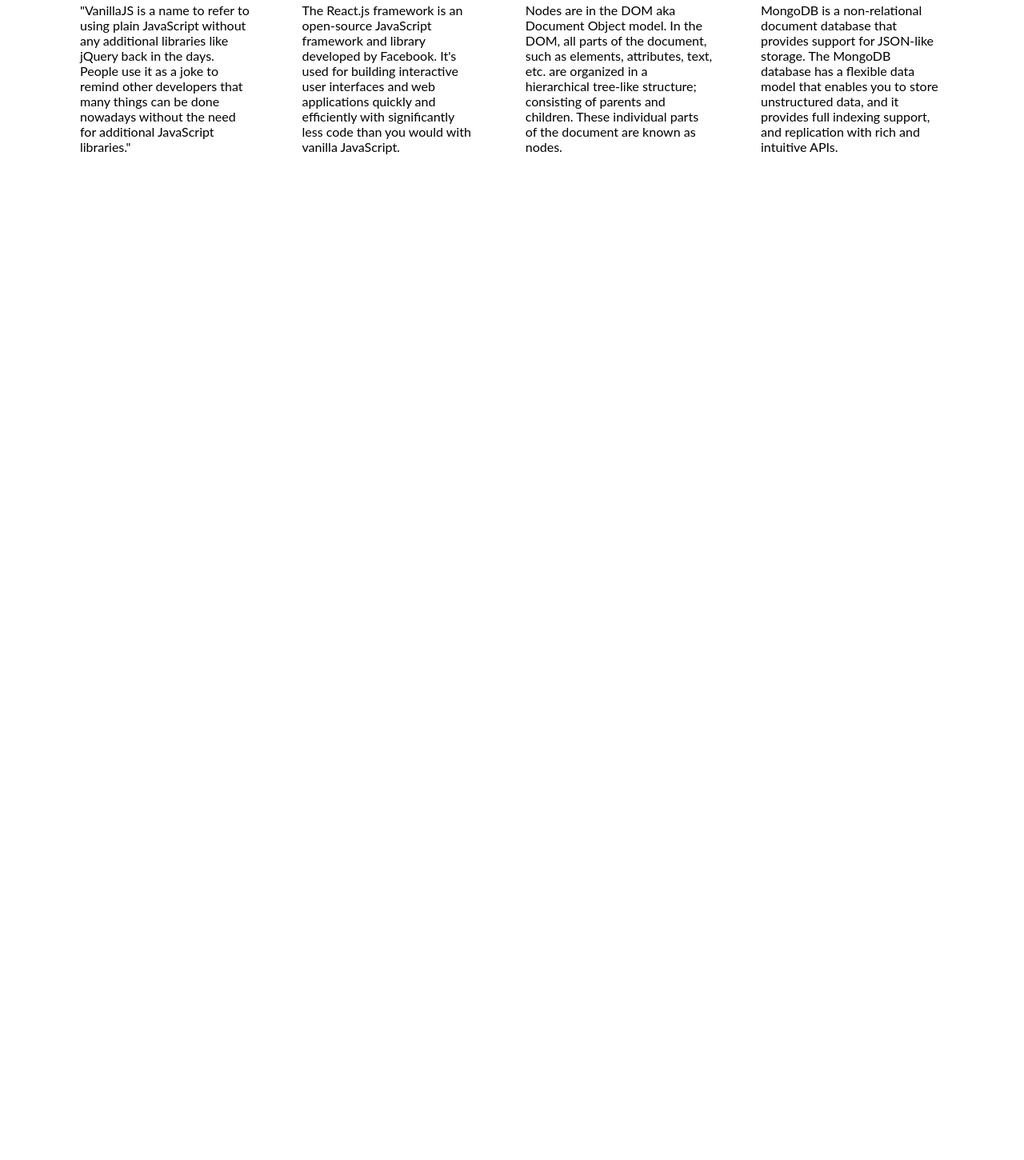
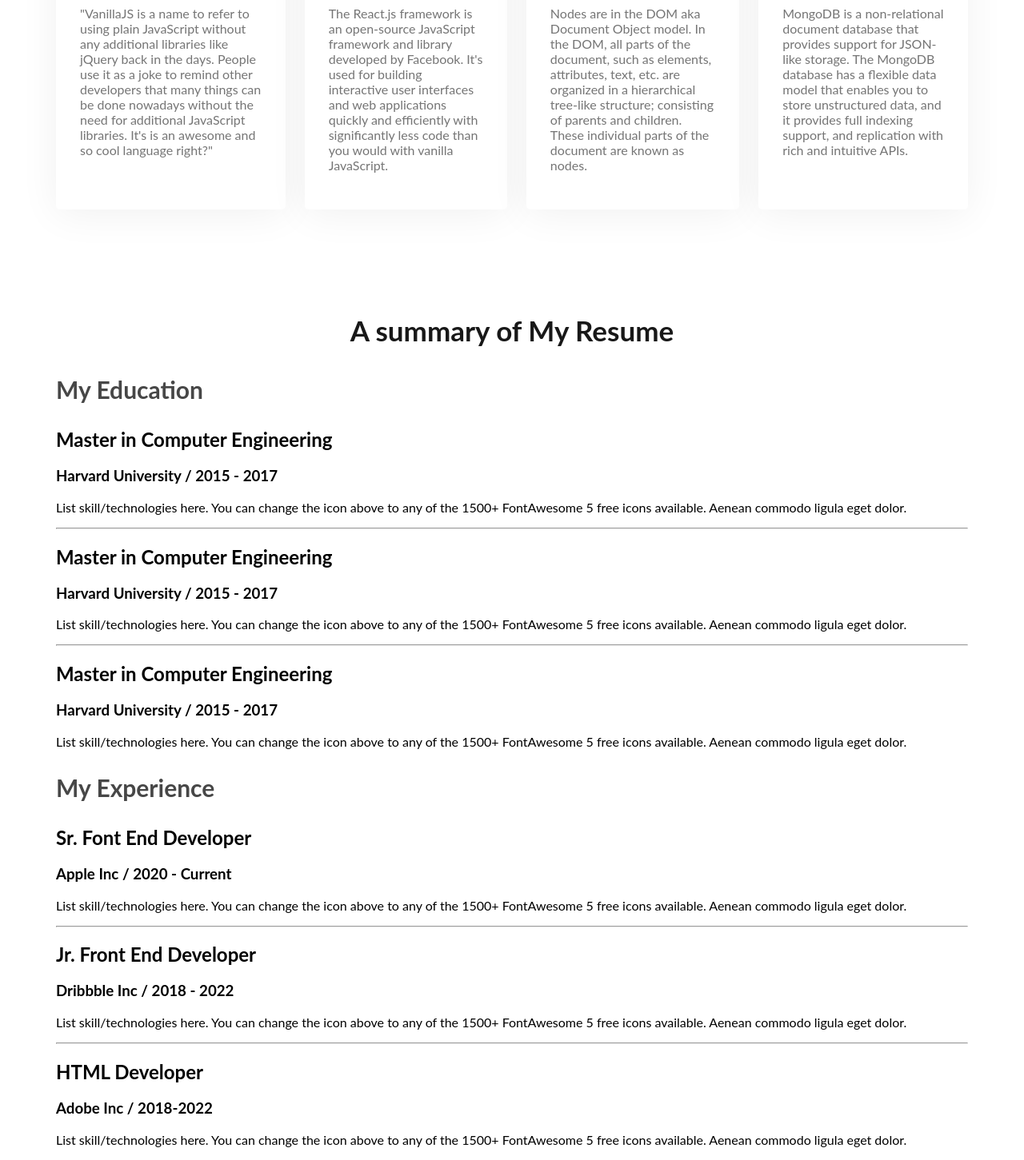
Before and after one commit to Sabbir-047/Web-Developer-Portfolio, a plain HTML site: page index.html in a window 1280 px wide. Shown: the part 2032-3483 px from the top of the page at 80% size. Before the commit the page ends 2279 px from the top, so only its background shows below. Drawn offline with Linux system fonts and the light colour scheme.

Commit message:
Added Resume Content"

```diff
--- a/index.html
+++ b/index.html
@@ -84,7 +84,7 @@
                     <p class="skill-description">"VanillaJS is a name to refer to using plain JavaScript without any
                         additional libraries like jQuery back in the days. People use it as a joke to remind other
                         developers that many things can be done nowadays without the need for additional JavaScript
-                        libraries."</p>
+                        libraries. It's is an awesome and so cool language right?"</p>
                 </div>
                 <div class="skill">
                     <img src="images/icons/react.png" alt="react js">
@@ -112,6 +112,62 @@
                 </div>
             </div>
         </section>
+
+        <!-- Resume Section -->
+        <section>
+            <h3 class="section-title">A summary of My Resume</h3>
+
+            <div class="resume-container">
+                <!-- .resume-column*2>h3.resume-column-title -->
+                <div class="resume-column">
+                    <h3 class="resume-column-title">My Education</h3>
+                    <!-- .resume-item*3>h2.resume-item-title+h3.resume-item-institute+p.resume-item-description -->
+                    <div class="resume-item">
+                        <h2 class="resume-item-title">Master in Computer Engineering</h2>
+                        <h3 class="resume-item-institute">Harvard University / 2015 - 2017</h3>
+                        <p class="resume-item-description">List skill/technologies here. You can change the icon above
+                        to any of the 1500+ FontAwesome 5 free icons available. Aenean commodo ligula eget dolor.</p>
+                    </div>
+                    <hr>
+                    <div class="resume-item">
+                        <h2 class="resume-item-title">Master in Computer Engineering</h2>
+                        <h3 class="resume-item-institute">Harvard University / 2015 - 2017</h3>
+                        <p class="resume-item-description">List skill/technologies here. You can change the icon above
+                        to any of the 1500+ FontAwesome 5 free icons available. Aenean commodo ligula eget dolor.</p>
+                    </div>
+                    <hr>
+                    <div class="resume-item">
+                        <h2 class="resume-item-title">Master in Computer Engineering</h2>
+                        <h3 class="resume-item-institute">Harvard University / 2015 - 2017</h3>
+                        <p class="resume-item-description">List skill/technologies here. You can change the icon above
+                        to any of the 1500+ FontAwesome 5 free icons available. Aenean commodo ligula eget dolor.</p>
+                    </div>
+                </div>
+                <div class="resume-column">
+                    <h3 class="resume-column-title">My Experience</h3>
+                    <div class="resume-item">
+                        <h2 class="resume-item-title">Sr. Font End Developer</h2>
+                        <h3 class="resume-item-institute">Apple Inc / 2020 - Current</h3>
+                        <p class="resume-item-description">List skill/technologies here. You can change the icon above
+                        to any of the 1500+ FontAwesome 5 free icons available. Aenean commodo ligula eget dolor.</p>
+                    </div>
+                    <hr>
+                    <div class="resume-item">
+                        <h2 class="resume-item-title">Jr. Front End Developer</h2>
+                        <h3 class="resume-item-institute">Dribbble Inc / 2018 - 2022</h3>
+                        <p class="resume-item-description">List skill/technologies here. You can change the icon above
+                        to any of the 1500+ FontAwesome 5 free icons available. Aenean commodo ligula eget dolor.</p>
+                    </div>
+                    <hr>
+                    <div class="resume-item">
+                        <h2 class="resume-item-title">HTML Developer</h2>
+                        <h3 class="resume-item-institute">Adobe Inc / 2018-2022</h3>
+                        <p class="resume-item-description">List skill/technologies here. You can change the icon above
+                        to any of the 1500+ FontAwesome 5 free icons available. Aenean commodo ligula eget dolor.</p>
+                    </div>
+                </div>
+            </div>
+        </section>
     </main>
     <footer>
 
--- a/styles/portfolio.css
+++ b/styles/portfolio.css
@@ -108,9 +108,13 @@
 
 /* Main section styles */
 
-main{
+main {
     max-width: 1140px;
     margin: 0px auto;
+}
+
+main section {
+    margin-top: 130px;
 }
 
 /* about us styles */
@@ -122,43 +126,61 @@
     margin: 130px 0px;
 }
 
-.about-info-container{
+.about-info-container {
     display: flex;
     justify-content: space-around;
 }
 
-.about-info{
+.about-info {
     text-align: center;
 }
 
-.info-title{
+.info-title {
     margin-bottom: 0px;
     font-weight: 400;
     color: #757575;
 }
 
-.info-description{
+.info-description {
     margin-top: 8px;
     font-weight: bolder;
 }
 
 /* What id do styles */
 
-#what-i-do-description{
+#what-i-do-description {
     padding: 30px 140px 50px 139px;
 }
 
 /* skills styles */
 
-.skill-container{
+.skill-container {
     display: flex;
-}
-
-.skill{
-    padding: 30px;
     gap: 24px;
 }
 
-/* .skill-description{
+.skill {
+    padding: 30px;
+    border-radius: 5px;
+    background: #FFF;
+    box-shadow: 0px 6px 50px 0px rgba(0, 0, 0, 0.06);
+}
 
-} */
+.skill-title {
+    color: #181818;
+    font-size: 20px;
+    font-weight: 700;
+}
+
+.skill-description {
+    color: #757575;
+    font-size: 16px;
+}
+
+/* Resume styles */
+
+.resume-column-title {
+    color:#474747;
+    font-size: 30px;
+    font-weight: 700;
+}
```
